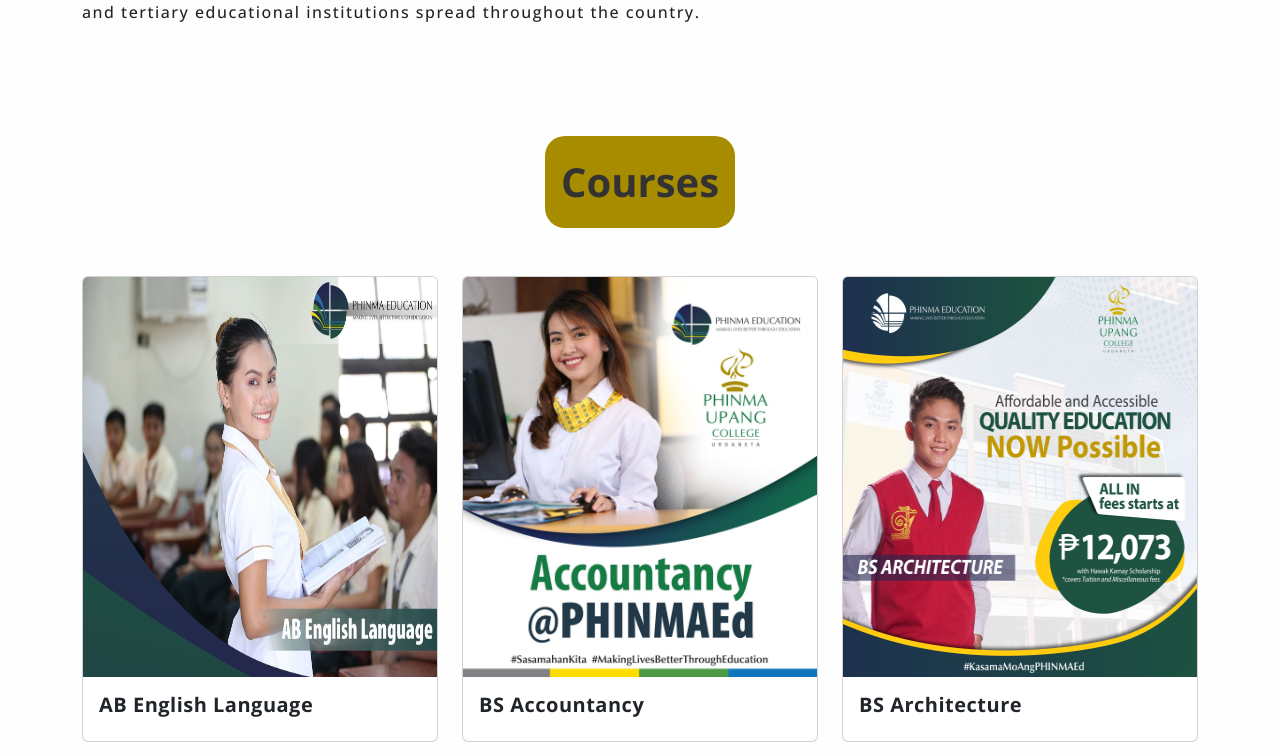
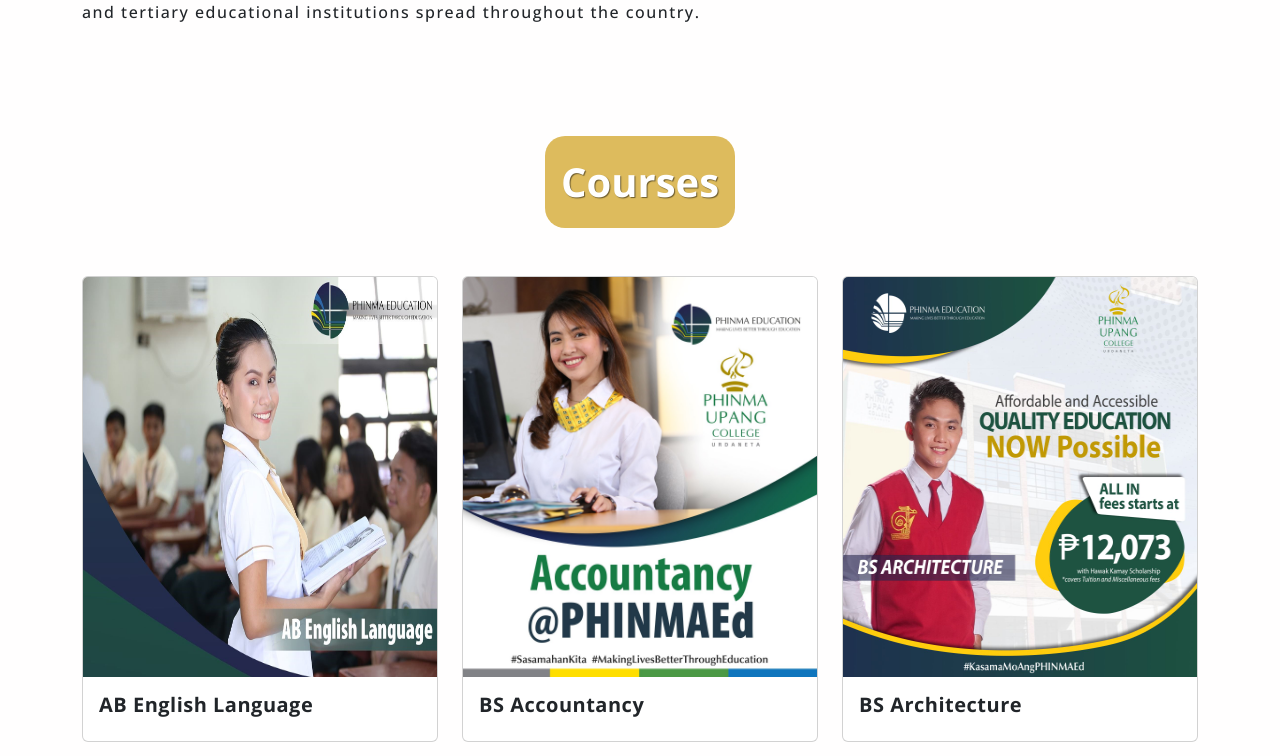
Before and after one commit to jimmark1/js-landing-page, a React (Create React App) app in the folder pucu-landing-page/: page / in a window 1280 px wide. Shown: the part 1202-1958 px from the top of the page. Built offline with nearby package versions, Linux system fonts and the light colour scheme.

Commit message:
Update index.css

```diff
--- a/pucu-landing-page/src/index.css
+++ b/pucu-landing-page/src/index.css
@@ -4,7 +4,8 @@
      font-family: "Open Sans", sans-serif;
 }
 
-#page-header {
+#page-header,
+footer {
      background: linear-gradient(
           55deg,
           hsl(140, 100%, 97.06%) 0%,
@@ -45,7 +46,7 @@
      border-radius: 15px;
      font-weight: 600;
      color: #095a2e;
-     text-shadow: 1px 1px 1px rgba(0, 0, 0, 0.2); /* Add a subtle text shadow */
+     text-shadow: 1px 1px 1px rgba(0, 0, 0, 0.2);
 }
 
 .navbar-nav .nav-link:hover {
@@ -79,11 +80,12 @@
 }
 
 .label {
-     background-color: #a88c00;
-     color: #333;
+     background-color: #ddbb5d;
+     color: #ffffff;
      padding: 1rem;
      border-radius: 20px;
      line-height: 1.5;
+     text-shadow: 1px 1px 1px rgba(0, 0, 0, 0.5);
 }
 
 .Card:hover {
@@ -110,3 +112,21 @@
      letter-spacing: 1.5px;
      border-radius: 5px;
 }
+
+/* footer */
+
+#footer-logo {
+     height: 12rem;
+     width: 9rem;
+}
+
+@media (max-width: 768px) {
+     #footer-logo-container {
+          text-align: center;
+     }
+}
+
+#sc-icons {
+     font-size: 1.5rem;
+     cursor: pointer;
+}
```
